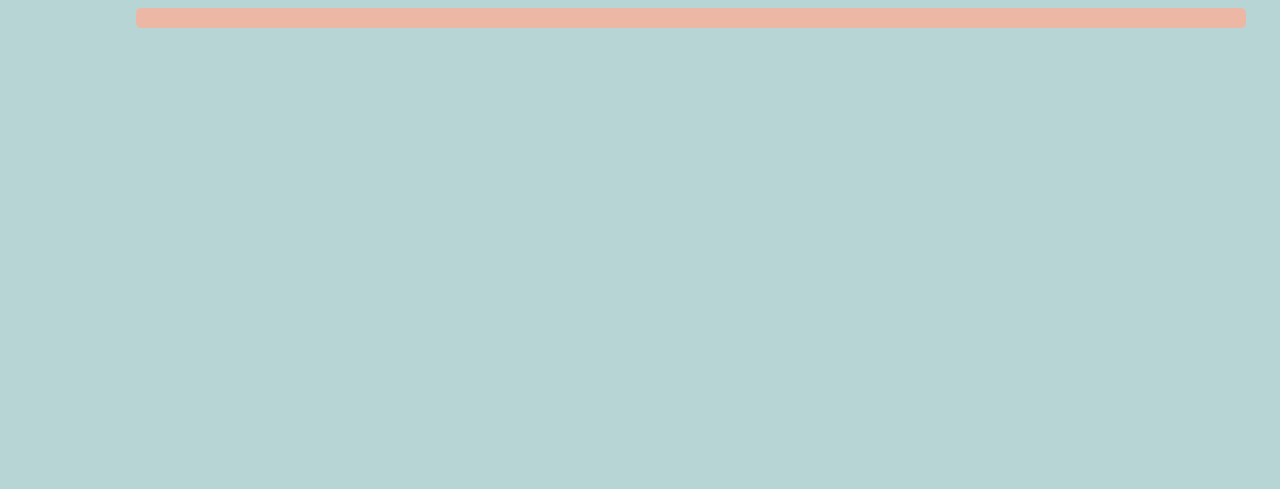
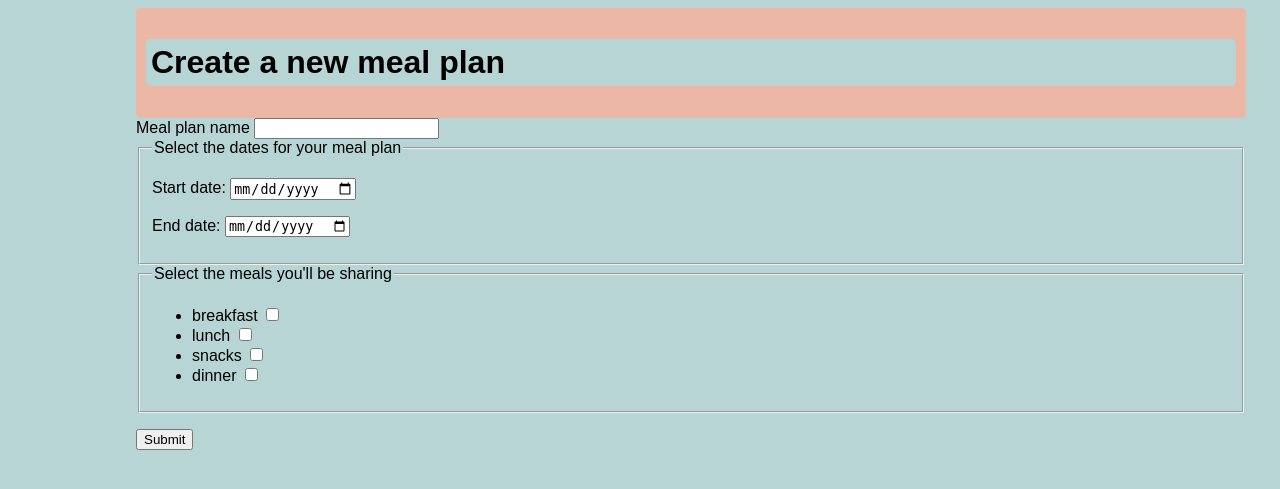
Before and after one commit to lednesday/MealPlanner, a Flask app: page / in a window 1280 px wide. Shown: the top 489 px of the page. Run offline with Flask 2, Linux system fonts and the light colour scheme.

Commit message:
Saved the plan name, start date, and end date to text files in the uploads folder. Saved the check boxes as variables that are either True or False depending on if the box was checked or not. They will be used in the app functions.

```diff
--- a/mealPlannerApp/routes.py
+++ b/mealPlannerApp/routes.py
@@ -1,12 +1,53 @@
 """Defines all of the routes for the App"""
 
 from mealPlannerApp import mealPlanner
-from flask import render_template
+from flask import render_template, request
+import os
+
+mealPlanner.config["TEXT_IMPORT"] = "./static/uploads"
 
 
-@mealPlanner.route("/")
+@mealPlanner.route("/", methods=["POST", "GET"])
 def index():
-    return render_template("base.html")
+    if request.method == "POST":
+        if request.form.get:
+            #  Saving plan name in text file
+            planName = request.form.get("plan_name")
+            with open(os.path.join(mealPlanner.config["TEXT_IMPORT"], "plan_name.txt"), "w") as filename:
+                filename.write(planName)
+            print("Plan Name Saved")
+
+            #  Saving start date in text file
+            start_date = request.form.get("start_date")
+            with open(os.path.join(mealPlanner.config["TEXT_IMPORT"], "start_date.txt"), "w") as filename:
+                filename.write(start_date)
+            print("Start Date Saved")
+
+            #  Saving end date in text file
+            end_date = request.form.get("end_date")
+            with open(os.path.join(mealPlanner.config["TEXT_IMPORT"], "end_date.txt"), "w") as filename:
+                filename.write(end_date)
+            print("End Date Saved")
+
+            #  Check which boxes are checked
+            breakfast = False
+            if request.form.getlist("meal"):
+                breakfast = True
+                print("Breakfast was checked")
+            lunch = False
+            if request.form.get("meal"):
+                lunch = True
+                print("Lunch was checked")
+            dinner = False
+            if request.form.get("meal"):
+                dinner = True
+                print("Dinner was checked")
+            snacks = False
+            if request.form.get("meal"):
+                snacks = True
+                print("Snacks were checked")
+
+    return render_template("newplan.html")
 
 
 if __name__ == "__main__":
--- a/mealPlannerApp/templates/index.html
+++ b/mealPlannerApp/templates/index.html
@@ -1,4 +1,4 @@
-{% extends "base.html" %}
+{% extends base.html %}
 
 {% block header %}
 <h1>MealPlanner Home</h1>
--- a/mealPlannerApp/templates/newplan.html
+++ b/mealPlannerApp/templates/newplan.html
@@ -1,4 +1,4 @@
-{% extends "base.html" %}
+{% extends 'base.html' %}
 
 {% block header %}
 <h1>Create a new meal plan</h1>
@@ -7,14 +7,13 @@
 {% block content %}
 <form action="" method="post">
     <!-- SECRET_KEY variable must be defined in the Flask configuration for next line to work -->
-    <!-- {{ form.hidden_tag() }} -->
+
     <label for="plan name">Meal plan name</label>
     <input type="text" id="plan_name" name="plan_name" maxlength="50">
     <fieldset>
         <legend>Select the dates for your meal plan</legend>
         <p>
             <label for="start date">Start date:</label>
-            <!-- Note: may have to use JS instead https://flatlogic.com/blog/best-javascript-date-picker-libraries/ -->
             <input type="date" id="start_date" name="start_date">
         </p>
         <p>
--- a/mealPlannerApp/templates/testentry.html
+++ b/mealPlannerApp/templates/testentry.html
@@ -9,7 +9,7 @@
 <!-- default when action="" is the current URL -->
 <form action="" method="post">
     <!-- SECRET_KEY variable must be defined in the Flask configuration for next line to work -->
-    <!-- {{ form.hidden_tag() }} -->
+
     <ul>
         <li>
             <label for="date">Date:</label>
```
